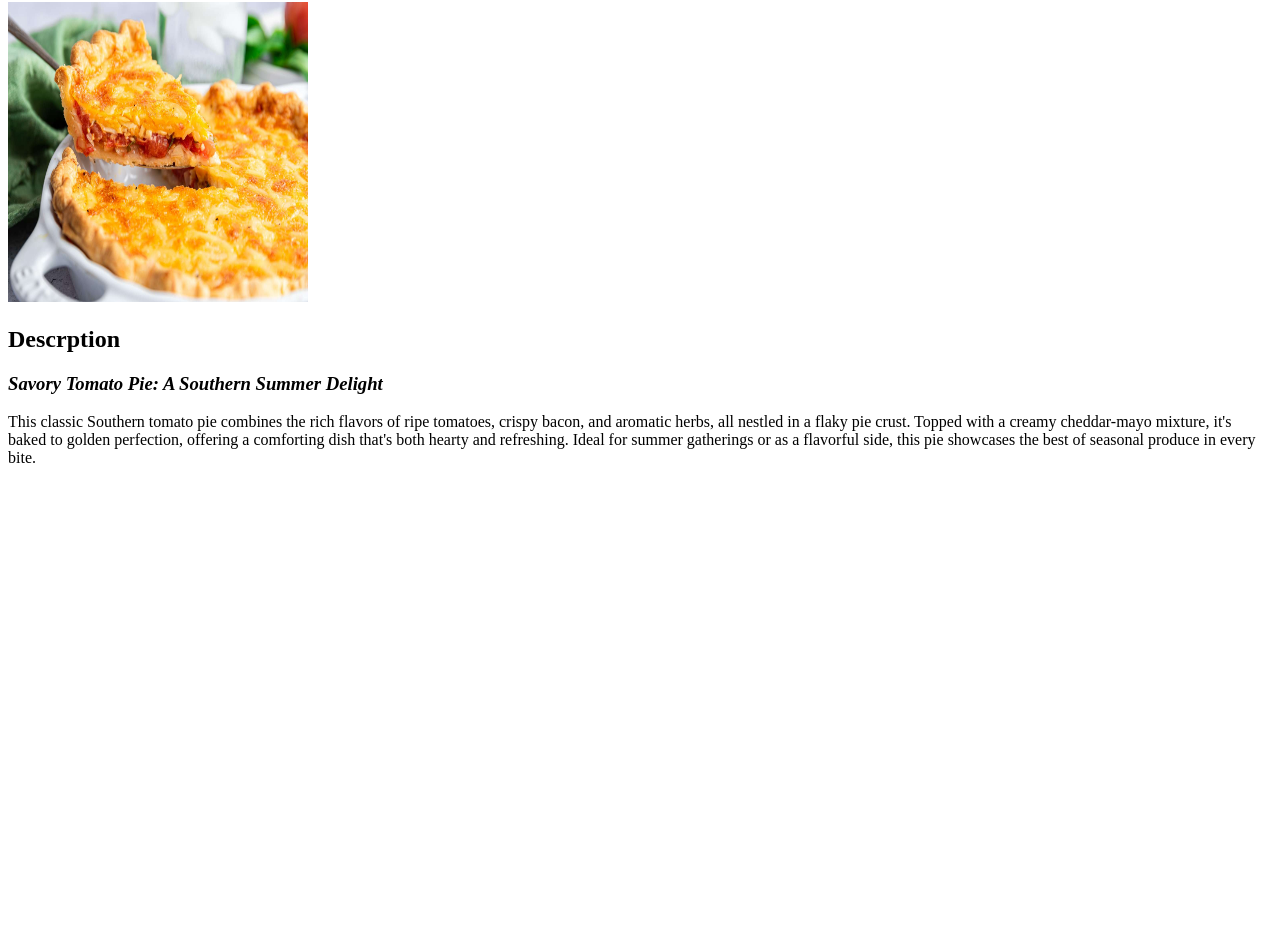
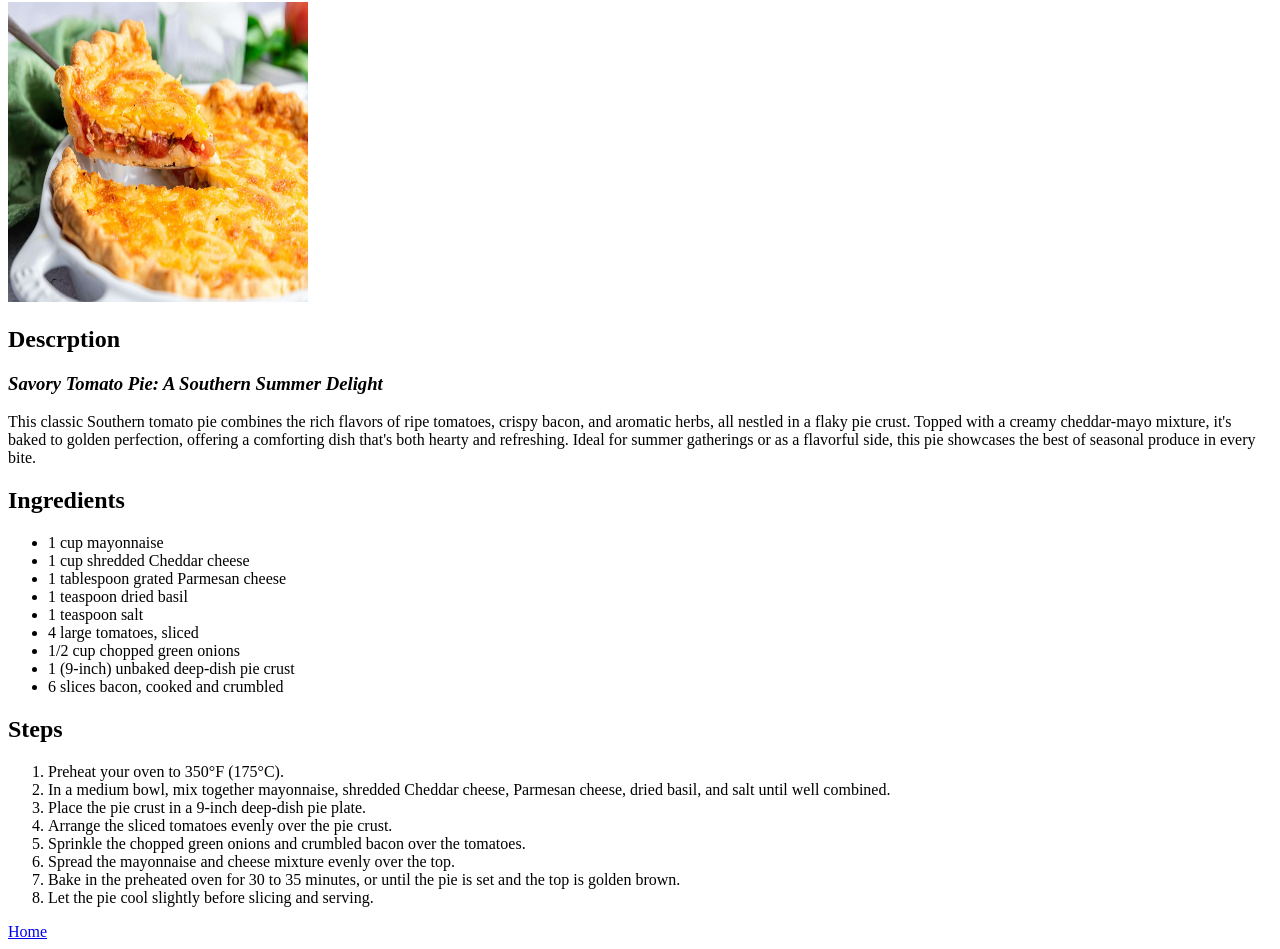
Before and after one commit to Irsian644/odin-recipes, a plain HTML site: page recipes/tomato-pie.html in a window 1280 px wide. Shown: the part 78-1027 px from the top of the page. Before the commit the page ends 800 px from the top, so only its background shows below. Drawn offline with Linux system fonts and the light colour scheme.

Commit message:
Finish recipe project add all 3 recipes

```diff
--- a/recipes/tomato-pie.html
+++ b/recipes/tomato-pie.html
@@ -15,6 +15,45 @@
         Topped with a creamy cheddar-mayo mixture, it's baked to golden perfection, offering a comforting dish that's both hearty and refreshing.
         Ideal for summer gatherings or as a flavorful side, this pie showcases the best of seasonal produce in every bite.
     </p>
-    <p></p>
+    <h2><strong>Ingredients</strong></h2>
+    <ul>
+        <li>1 cup mayonnaise</li>
+        <li>1 cup shredded Cheddar cheese</li>
+        <li>1 tablespoon grated Parmesan cheese</li>
+        <li>1 teaspoon dried basil</li>
+        <li>1 teaspoon salt</li>
+        <li>4 large tomatoes, sliced</li>
+        <li>1/2 cup chopped green onions</li>
+        <li>1 (9-inch) unbaked deep-dish pie crust</li>
+        <li>6 slices bacon, cooked and crumbled</li>
+    </ul>
+    <h2><strong>Steps</strong></h2>
+    <ol>
+        <li>
+        Preheat your oven to 350°F (175°C).
+        </li>
+        <li>
+            In a medium bowl, mix together mayonnaise, shredded Cheddar cheese, Parmesan cheese, dried basil, and salt until well combined.
+        </li>
+        <li>
+            Place the pie crust in a 9-inch deep-dish pie plate.
+        </li>
+        <li>
+            Arrange the sliced tomatoes evenly over the pie crust.
+        </li>
+        <li>
+            Sprinkle the chopped green onions and crumbled bacon over the tomatoes.
+        </li>
+        <li>
+            Spread the mayonnaise and cheese mixture evenly over the top.
+        </li>
+        <li>
+            Bake in the preheated oven for 30 to 35 minutes, or until the pie is set and the top is golden brown.
+        </li>
+        <li>
+            Let the pie cool slightly before slicing and serving.
+        </li>
+    </ol>
+        <a href="../index.html">Home</a>
 </body>
 </html>
```
